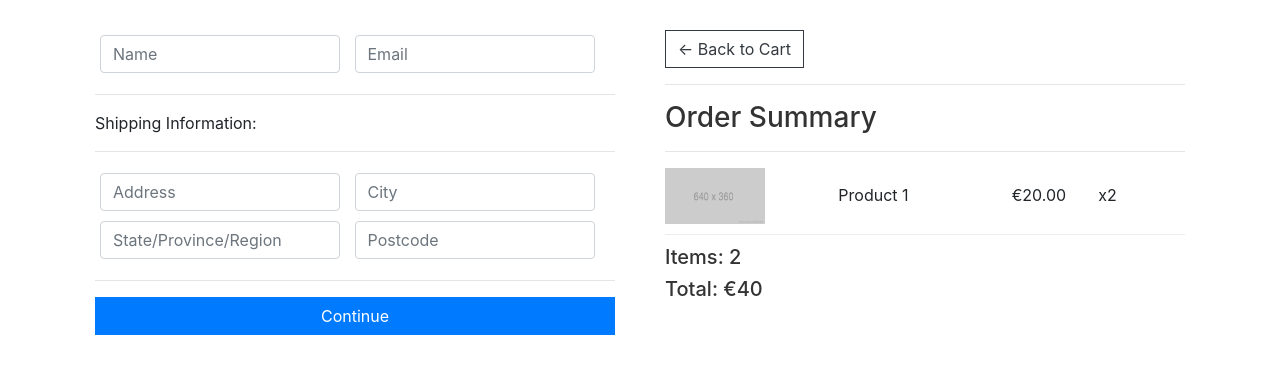
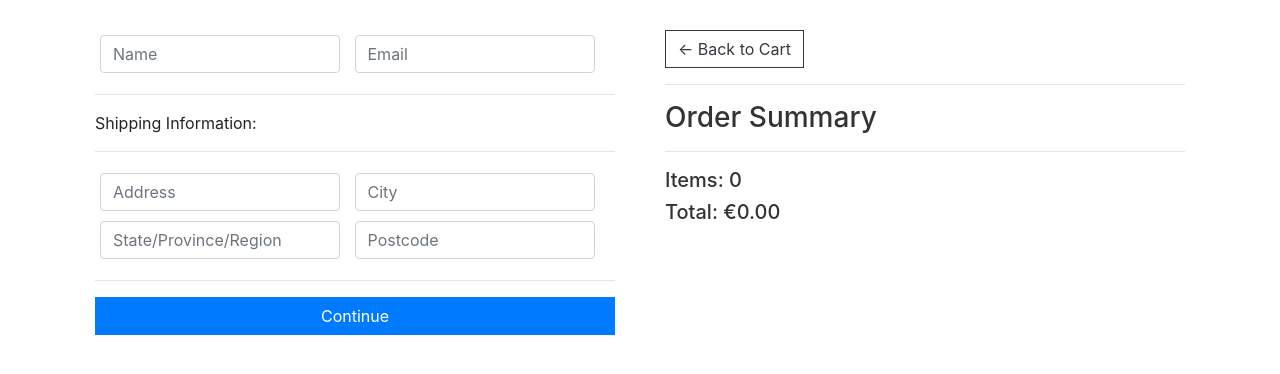
Before and after one commit to 1208kelly/Full_Stack_Frameworks_with_Django_Milestone_Project_1208, a Django app: page /checkout/ in a window 1280 px wide. Shown: the part 56-430 px from the top of the page. Run offline with Django 3.2, Linux system fonts and the light colour scheme; some libraries are stand-ins or nearby versions.

Commit message:
Updated shopping cart, checkout and views.py to display figures and images correctly in shopping cart and chkout

```diff
--- a/shop/templates/shop/checkout.html
+++ b/shop/templates/shop/checkout.html
@@ -50,14 +50,18 @@
                 <hr>
                 <h3>Order Summary</h3>
                 <hr>
+
+                {% for item in items %}
                 <div class="cart-row">
-                    <div style="flex:2"><img class="row-image" src="{% static 'images/placeholder.png' %}"></div>
-                    <div style="flex:2"><p>Product 1</p></div>
-                    <div style="flex:1"><p>€20.00</p></div>
-                    <div style="flex:1"><p>x2</p></div>
+                    <div style="flex:2"><img class="row-image" src="{{item.product.imageURL}}"></div>
+                    <div style="flex:2"><p>{{item.product.name}}</p></div>
+                    <div style="flex:1"><p>€{{item.product.price}}</p></div>
+                    <div style="flex:1"><p>x{{item.quantity}}</p></div>
                 </div>
-                <h5>Items:   2</h5>
-                <h5>Total:   €40</h5>
+                {% endfor %}
+
+                <h5>Items: {{order.get_cart_items}}</h5>
+                <h5>Total: €{{order.get_cart_total|floatformat:2}}</h5>
             </div>
         </div>
     </div>
--- a/shop/templates/shop/shopping_cart.html
+++ b/shop/templates/shop/shopping_cart.html
@@ -14,7 +14,7 @@
                 <table class="table">
                     <tr>
                         <th><h5>Items: <strong>{{order.get_cart_items}}</strong></h5></th>
-                        <th><h5>Total:<strong> €{{order.get_cart_total}}</strong></h5></th>
+                        <th><h5>Total:<strong> €{{order.get_cart_total|floatformat:2}}</strong></h5></th>
                         <th>
                             <a id="shopping-cart-total" class="btn btn-primary" href="{% url 'checkout' %}">Checkout</a>
                         </th>
--- a/shop/views.py
+++ b/shop/views.py
@@ -17,10 +17,18 @@ def shopping_cart(request):
         items = order.orderitem_set.all()
     else:
         items = []
+        order = {'get_cart_total': 0, 'get_cart_items': 0}
     context = {'items': items, 'order': order}
     return render(request, 'shop/shopping_cart.html', context)
 
 
 def checkout(request):
-	context = {}
-	return render(request, 'shop/checkout.html', context)
+    if request.user.is_authenticated:
+        customer = request.user.customer
+        order, created = Order.objects.get_or_create(customer=customer, complete=False)  # get or create from stack overflow and djangoproject.com
+        items = order.orderitem_set.all()
+    else:
+        items = []
+        order = {'get_cart_total': 0, 'get_cart_items': 0}
+    context = {'items': items, 'order': order}
+    return render(request, 'shop/checkout.html', context)
```
